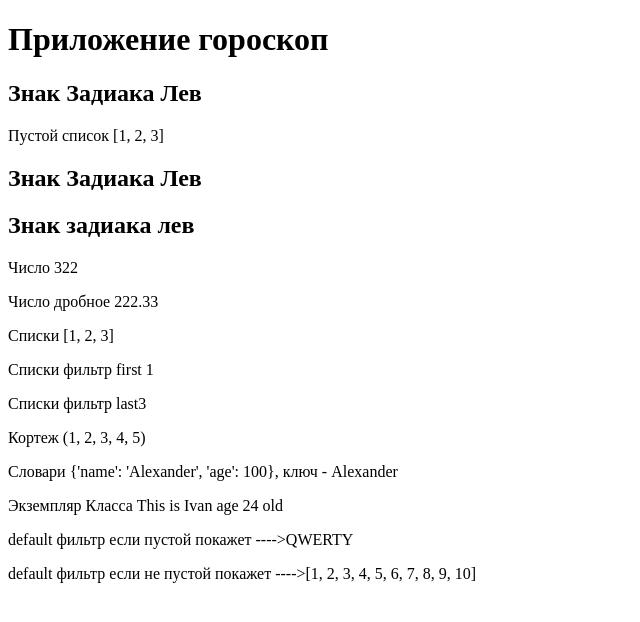
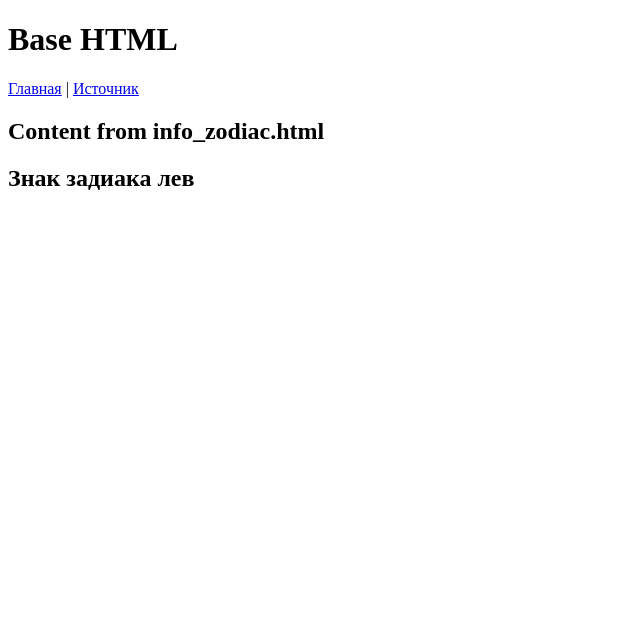
Before and after one commit to RustamKeneev/block_django_example, a Django app: page /horoscope/leo/ in a window 1280 px wide. Shown: the top 622 px of the page, without its empty margins (0-640 px from the left). Run offline with Django 4.2, Linux system fonts and the light colour scheme.

Commit message:
Django template inheritance. block and extends tags. update project

```diff
--- a/horoscope/templates/horoscope/index.html
+++ b/horoscope/templates/horoscope/index.html
@@ -5,6 +5,10 @@
 {% endblock %}
 
 {% block content %}
+    <nav>
+        <a href="/zodiacs">Главная</a> |
+        <a href="www.onlineapteka.kg">Источник</a>
+    </nav>
     <h2>Content from index.html</h2>
      <ul>
     {% for item in zodiacs %}
--- a/horoscope/templates/horoscope/info_zodiac.html
+++ b/horoscope/templates/horoscope/info_zodiac.html
@@ -1,40 +1,18 @@
-<!DOCTYPE html>
-<html lang="en">
-<head>
-    <meta charset="UTF-8">
-    <title>Гороскоп для {{ sign_zodiac|capfirst }}</title>
-</head>
-<body>
-    <h1>Приложение гороскоп</h1>
+{% extends 'base.html' %}
+
+{% block title %}
+    Гороскоп для {{ sign_zodiac|upper }}
+{% endblock %}
+
+{% block content %}
+    <nav>
+        <a href="/zodiacs">Главная</a> |
+        <a href="www.onlineapteka.kg">Источник</a>
+    </nav>
+    <h2>Content from info_zodiac.html</h2>
     {% if description_zodiac is None %}
         <h2>Неправильный знак задиака - {{ sign_zodiac|upper }}</h2>
     {% else %}
-        <h2>{{ description_zodiac|title|safe }}</h2>
+        <h2>{{ description_zodiac|capfirst|safe }}</h2>
     {% endif %}
-
-    {% if my_list|length > 3 %}
-        <p>Список из 3х или более элементов - {{ my_list }}</p>
-    {% elif my_list|length == 2 %}
-        <p>Список из 2х элементов - {{ my_list }}</p>
-    {% elif my_list == 1 %}
-        <p>Список из 1 элементного - {{ my_list }}</p>
-    {% else %}
-        <p>Пустой список {{ my_list }}</p>
-    {% endif %}
-
-    <h2>{{ description_zodiac|title }}</h2>
-    <h2>{{ description_zodiac|safe }}</h2>
-    <p>Число {{ my_integer|add:'100' }}</p>
-    <p>Число дробное {{ my_float }}</p>
-    <p>Списки {{ my_list }}</p>
-    <p>Списки фильтр first {{ my_list|first }}</p>
-    <p>Списки фильтр last{{ my_list|last }}</p>
-    <p>Кортеж {{ my_tuple }}</p>
-    <p>Словари {{ my_dictionary }}, ключ - {{ my_dictionary.name }}</p>
-    <p>Экземпляр Класса {{ my_class }}
-{#        {{ my_class.age }}#}
-    </p>
-    <p>default фильтр если пустой покажет ---->{{ value|default:"QWERTY" }}</p>
-    <p>default фильтр если не пустой покажет ---->{{ value1|default:"QWERTY" }}</p>
-</body>
-</html>
+{% endblock %}
```
